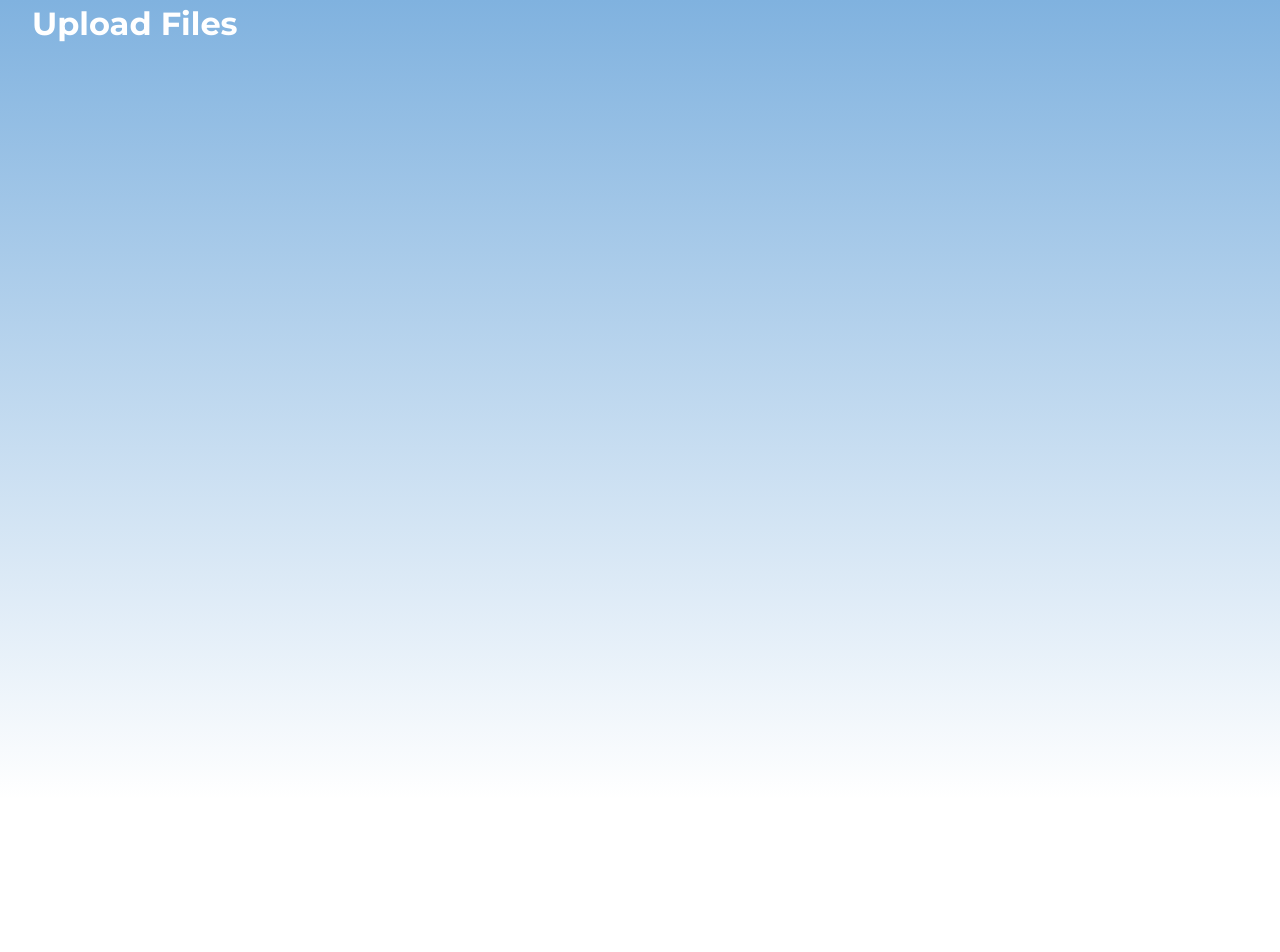
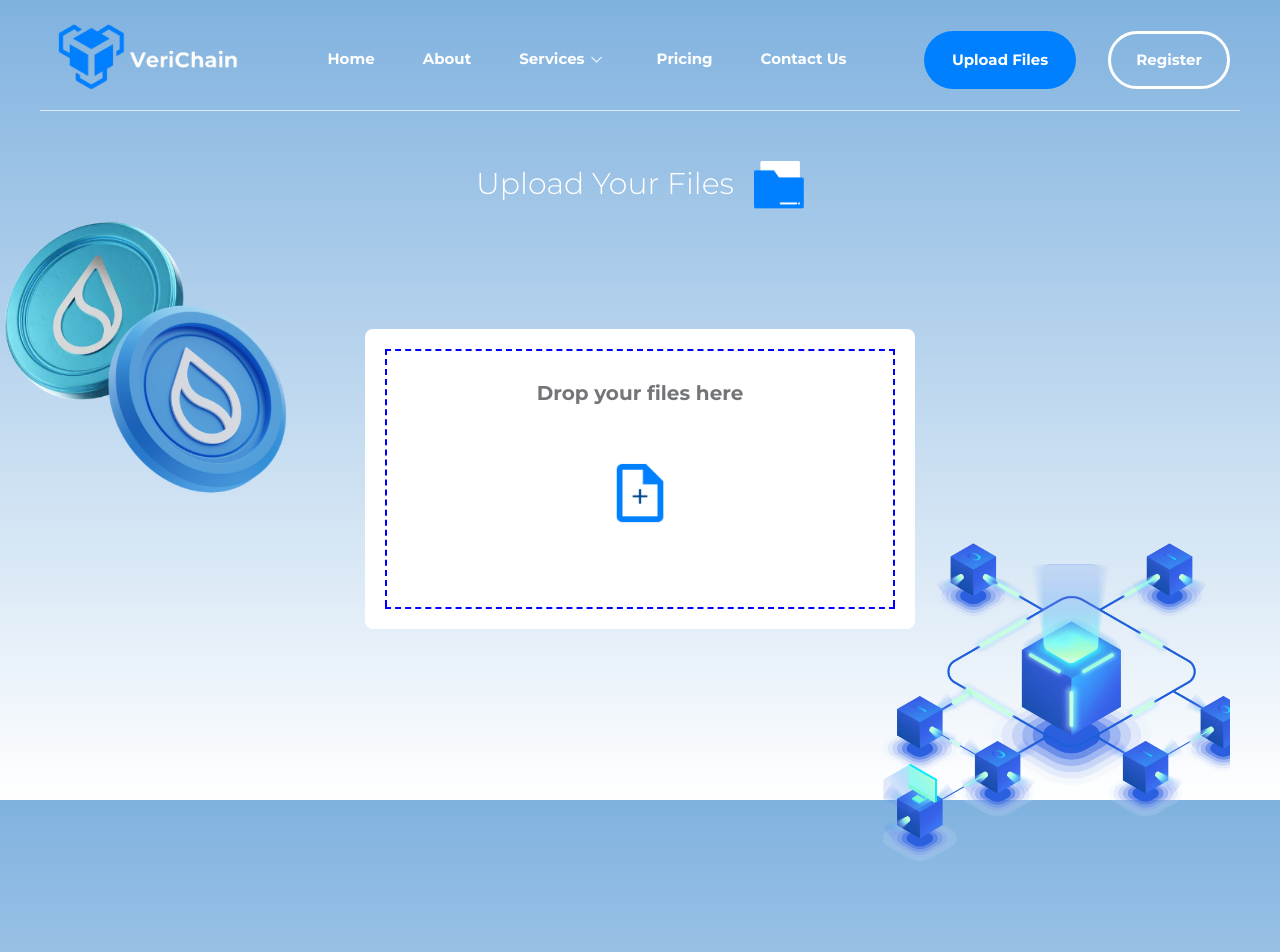
Before and after one commit to JustinTamrin/verichain-frontend, a Next.js app: page /upload_files in a window 1280 px wide. Shown: the top 952 px of the page. Before the commit the page ends 800 px from the top, so only its background shows below. Built offline with nearby package versions, Linux system fonts and the light colour scheme.

Commit message:
upload files done

```diff
--- a/src/app/globals.css
+++ b/src/app/globals.css
@@ -129,15 +129,6 @@ header {
   width: 320px;
   height: 400px;
   margin-top: 200px;
-}
-
-.container {
-  position: absolute;
-  width: 100%; /* Adjust based on your container's width */
-  height: 100vh;
-  z-index: -1;
-  margin-top: 80px;
-  top: 0;
 }
 
 .heading1 {
@@ -313,7 +304,7 @@ header {
   margin-left: 50px;
 }
 .col a:hover {
-  display: block;
+  display: flex;
   margin-bottom: 10px;
   color: #0080ff;
   cursor: pointer;
@@ -339,3 +330,83 @@ footer {
   padding: 100px 0 0px;
   line-height: 20px;
 }
+
+.heading1 {
+  text-align: center;
+  justify-content: center;
+  display: flex;
+  margin-top: 40px;
+  color: #ffff;
+  z-index: 1;
+  font-weight: 400;
+  font-size: 30px;
+  font-weight: 300;
+}
+
+.container {
+  position: absolute;
+  width: 100%; /* Adjust based on your container's width */
+  height: 100vh;
+  z-index: -1;
+  top: 0;
+}
+
+.boxcontainer2 {
+  width: 100%;
+  display: flex;
+  align-content: center;
+  justify-content: center;
+  margin-top: 30px;
+  padding: 20px;
+}
+
+#input-file {
+  position: absolute;
+  top: 0;
+  left: 0;
+  width: 100%;
+  height: 100%;
+  opacity: 0; /* Make the input invisible but still functional */
+  cursor: pointer; /* Change cursor to indicate a clickable area */
+}
+
+.buttons3 {
+  cursor: pointer;
+  display: none;
+}
+
+.buttons3:hover {
+  transition: 0.5s;
+  background-color: #ffffff;
+  color: #0080ff;
+  border-color: #0080ff;
+  border: solid;
+  cursor: pointer;
+}
+
+.show-submit-button {
+  background-color: #0080ff;
+  border-radius: 42px;
+  font-weight: 700;
+  padding: 15px 45px;
+  border: solid;
+  border-color: transparent;
+  display: block;
+  margin: 0 30%;
+}
+
+.historysection {
+  text-align: center;
+  margin-top: 300px;
+  color: black;
+  font-size: 30px;
+  font-weight: 700;
+  z-index: 1;
+}
+
+.historycontent {
+  text-align: center;
+  margin-top: 100px;
+  color: #737579;
+  margin-bottom: 30px;
+}
--- a/src/app/upload_files/page.tsx
+++ b/src/app/upload_files/page.tsx
@@ -1,9 +1,157 @@
+import Navbar from "../components/navbar/page";
+import Homebody from "../components/homebody/page";
+import Footer from "../components/footer/page";
+import Image from "next/image";
+import { loadEnvFile } from "process";
+import { Ribeye } from "next/font/google";
 export default function upload_files() {
   return (
-    <div>
-      <header>
-        <h1>Upload Files</h1>
-      </header>
-    </div>
+    <>
+      <Navbar />
+      <main>
+        <div className="container">
+          <Image
+            src={"/img/sui-coin.png"}
+            alt="verichain img"
+            width={300}
+            height={300}
+            style={{ marginTop: "200px" }}
+          />
+        </div>
+        <div className="heading1">
+          Upload Your Files
+          <Image
+            src="/img/Folder.png"
+            width={50}
+            height={30}
+            alt="folder-image"
+            style={{ marginLeft: "20px" }}
+          />
+        </div>
+        <div
+          className="boxcontainer2"
+          style={{
+            display: "flex",
+            justifyContent: "center",
+            alignItems: "center",
+            height: "60vh",
+            padding: "20px",
+          }}
+        >
+          <div
+            id="drop-area"
+            style={{
+              width: "100%",
+              display: "flex",
+              justifyContent: "center",
+            }}
+          >
+            <div
+              className="inner-box"
+              style={{
+                width: "550px",
+                height: "300px",
+                border: "none",
+                backgroundColor: "#fff",
+                borderRadius: "8px",
+                padding: "20px",
+                boxSizing: "border-box",
+                display: "flex",
+                flexDirection: "column",
+                alignItems: "center",
+                position: "relative",
+              }}
+            >
+              <table
+                className="drop-box-table"
+                style={{
+                  width: "100%",
+                  height: "100%",
+                  borderCollapse: "collapse",
+                  margin: "0",
+                  border: "2px dashed blue",
+                  tableLayout: "fixed",
+                }}
+              >
+                <tbody>
+                  <tr>
+                    <td
+                      id="no-drop-files-heading"
+                      style={{
+                        color: "#737579",
+                        margin: "40px 0",
+                        fontWeight: "700",
+                        fontSize: "20px",
+                        textAlign: "center",
+                        verticalAlign: "middle",
+                      }}
+                    >
+                      Drop your files here
+                      <Image
+                        src="/img/insert_drive_file.png"
+                        width={70}
+                        height={70}
+                        alt="Insert File"
+                        style={{ display: "block", margin: "50px auto" }}
+                      />
+                    </td>
+                  </tr>
+                  <tr>
+                    <td
+                      style={{
+                        padding: "0",
+                        verticalAlign: "middle",
+                      }}
+                    >
+                      <input
+                        type="file"
+                        id="input-file"
+                        multiple
+                        style={{
+                          width: "100%",
+                          boxSizing: "border-box",
+                          height: "100%",
+                          display: "block",
+                          margin: "0",
+                        }}
+                      />
+                    </td>
+                  </tr>
+                </tbody>
+              </table>
+              <button className="buttons3" style={{ marginTop: "20px" }}>
+                Submit
+              </button>
+            </div>
+          </div>
+        </div>
+        <div style={{ position: "relative" }}>
+          <Image
+            src="/img/Rectangle 6.png"
+            alt="blockchain image"
+            width={400}
+            height={400}
+            style={{
+              right: 0,
+              marginRight: "50px",
+              marginTop: "-200px",
+              position: "absolute",
+            }}
+          />
+        </div>
+        <h4 className="historysection">History</h4>
+        <p className="historycontent">No history found</p>
+        <hr
+          style={{
+            border: "solid 1px #8c87a644",
+            marginTop: "100px",
+            marginLeft: "100px",
+            marginRight: "100px",
+          }}
+        />
+      </main>
+
+      <Footer />
+    </>
   );
 }
```
Also changed, not shown: public/img/Rectangle 6.png (added), public/img/sui-coin.png (added).
